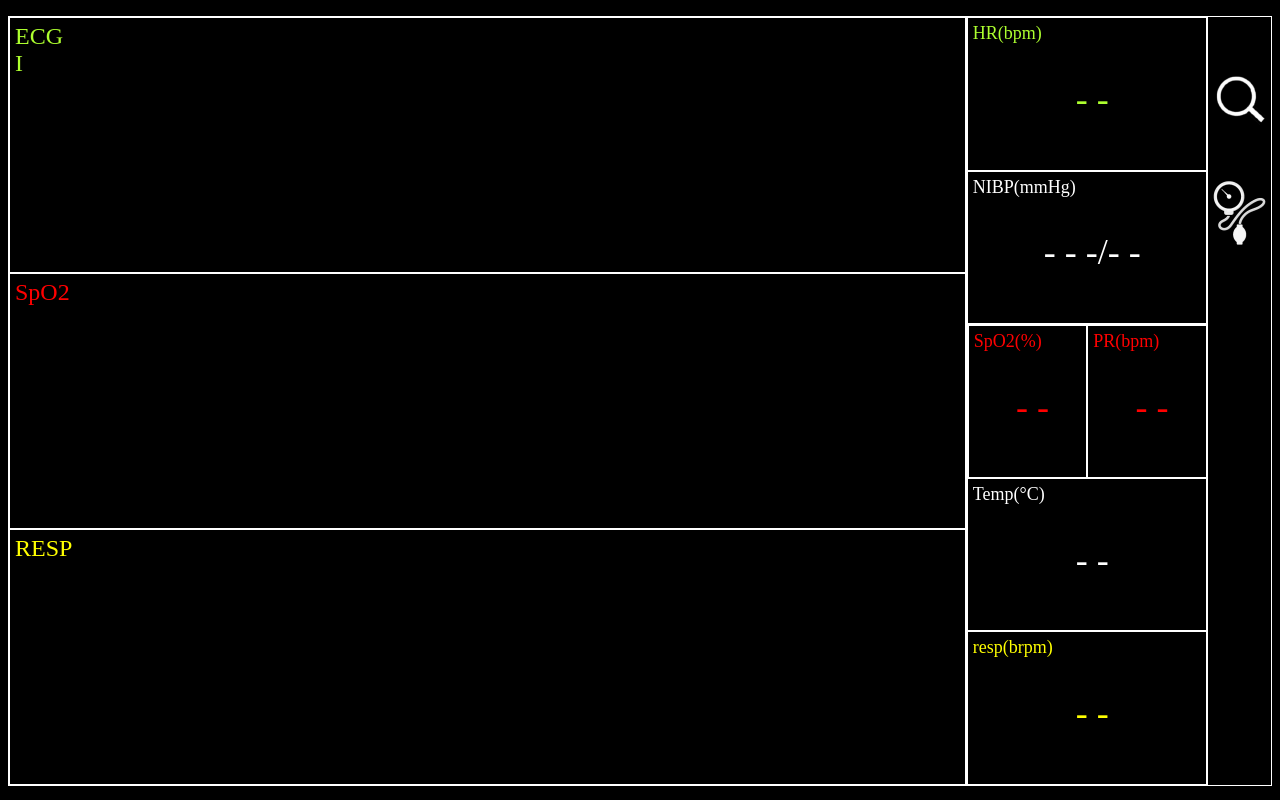
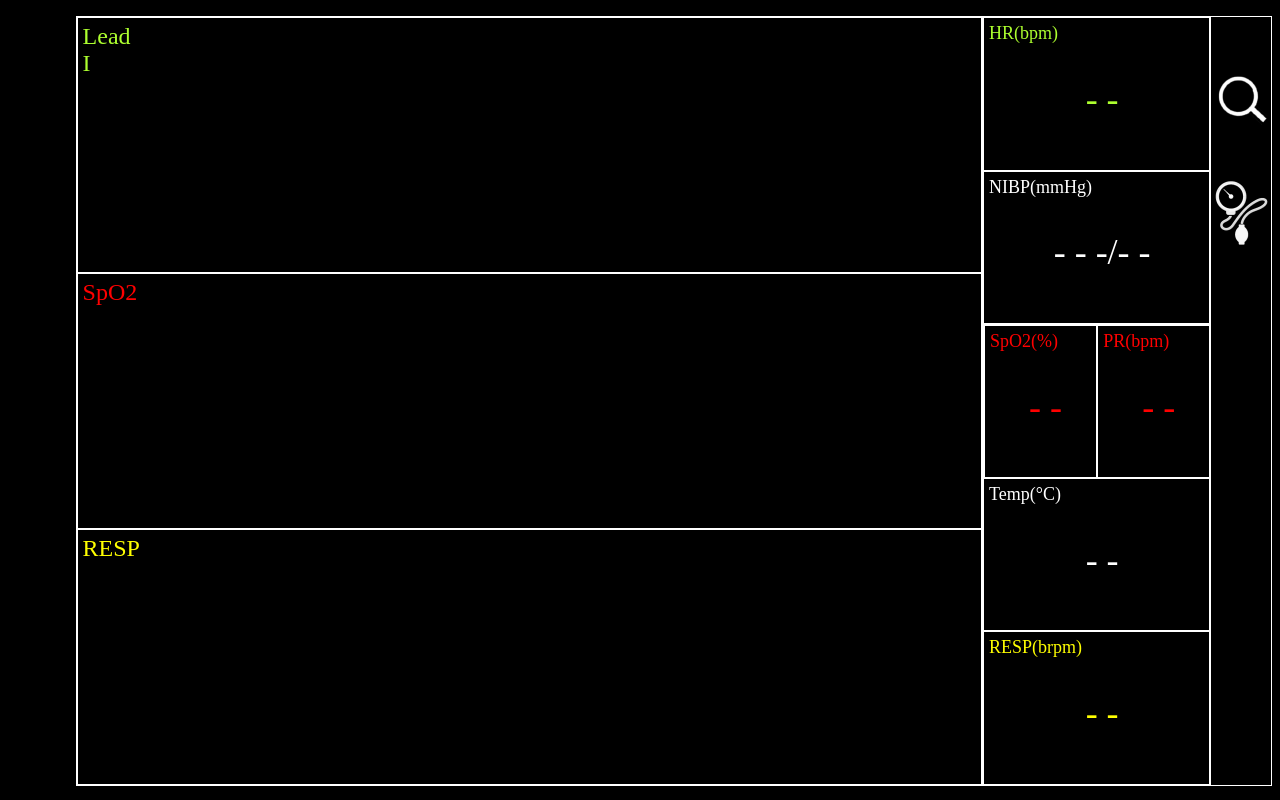
Before and after one commit to zh2x/bm-monitor-web-dev, a plain HTML site: page index.html in a window 1280 px wide. Drawn offline with Linux system fonts and the light colour scheme.

Commit message:
[Fix] fix html

```diff
--- a/index.html
+++ b/index.html
@@ -6,19 +6,23 @@
     </head>
 
     <body>
+        <div class="status-bar-container">
+            <div class="status-text">Bluetooth:</div>
+            <div id="bluetooth-status" class="status-text">Bluetooth:</div>
+        </div>
         <div class="container">
             <div class="waveforms-container">
                 <div class="waveform-box">
-                    <span class="waveform-title ecg-color">ECG I</span>
-                    <canvas class="waveform" id="waveform-ecg" width="800px"></canvas>
+                    <span class="waveform-title ecg-color">Lead I</span>
+                    <canvas class="waveform" id="waveform-ecg" width="1200px"></canvas>
                 </div>
                 <div class="waveform-box">
                     <span class="waveform-title spo2-color">SpO2</span>
-                    <canvas class="waveform" id="waveform-spo2" width="800px"></canvas>
+                    <canvas class="waveform" id="waveform-spo2" width="1200px"></canvas>
                 </div>
                 <div class="waveform-box">
                     <span class="waveform-title resp-color">RESP</span>
-                    <canvas class="waveform" id="waveform-resp" width="800px"></canvas>
+                    <canvas class="waveform" id="waveform-resp" width="1200px"></canvas>
                 </div>
             </div>
 
@@ -51,7 +55,7 @@
                 </div>
 
                 <div class="parameter-box">
-                    <span class="parameter-title resp-color">resp(brpm)</span>
+                    <span class="parameter-title resp-color">RESP(brpm)</span>
                     <span class="parameter-value resp-color" id="parameter-resp-rate">- -</span>
                 </div>
             </div>
```
